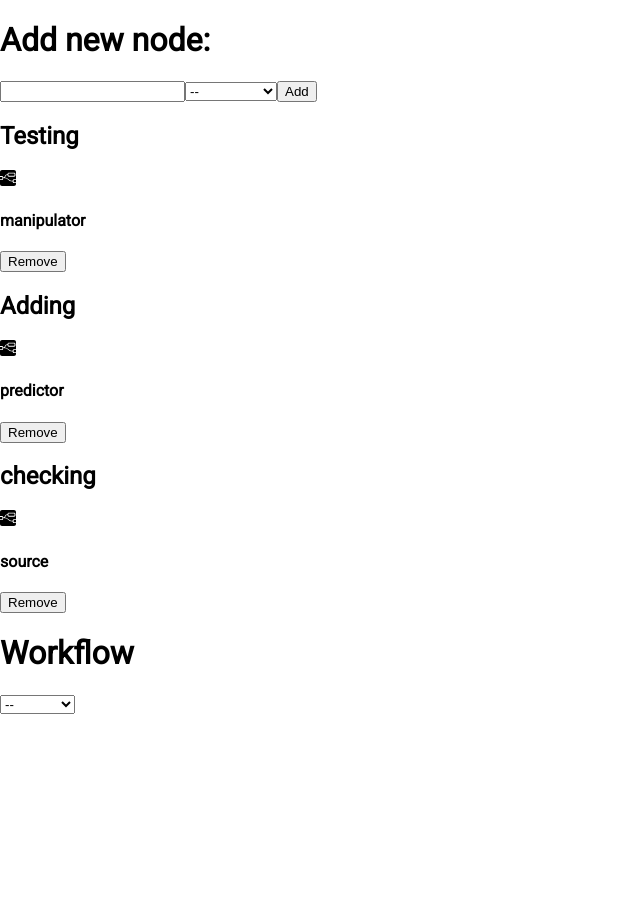
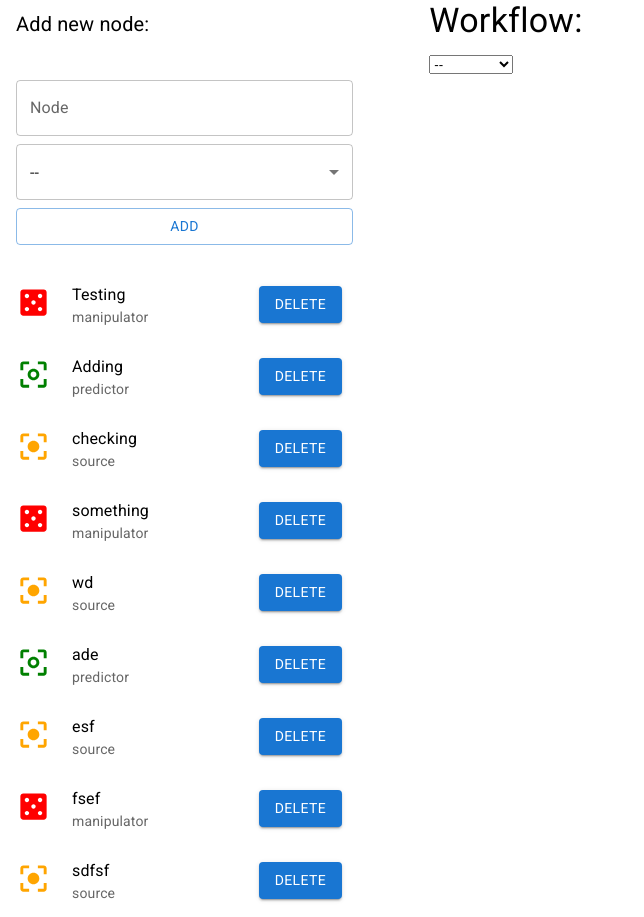
Before and after one commit to GosWoj/knime-challange, a React (Create React App) app: page / in a window 1280 px wide. Shown: the whole page, without its empty margins (0-644 px from the left). Before the commit the page ends 800 px from the top, so only its background shows below. Built offline with nearby package versions, Linux system fonts and the light colour scheme; data requests are answered from the project's data file.

Commit message:
added some styling to nodes, node list and form

```diff
--- a/db.json
+++ b/db.json
@@ -14,6 +14,46 @@
       "name": "checking",
       "type": "source",
       "id": 3
+    },
+    {
+      "name": "something",
+      "type": "manipulator",
+      "id": 4
+    },
+    {
+      "name": "wd",
+      "type": "source",
+      "id": 5
+    },
+    {
+      "name": "ade",
+      "type": "predictor",
+      "id": 6
+    },
+    {
+      "name": "esf",
+      "type": "source",
+      "id": 7
+    },
+    {
+      "name": "fsef",
+      "type": "manipulator",
+      "id": 8
+    },
+    {
+      "name": "sdfsf",
+      "type": "source",
+      "id": 9
+    },
+    {
+      "name": "vdvdf",
+      "type": "manipulator",
+      "id": 10
+    },
+    {
+      "name": "fer",
+      "type": "source",
+      "id": 11
     }
   ]
 }
--- a/package.json
+++ b/package.json
@@ -6,6 +6,7 @@
     "@emotion/react": "^11.4.1",
     "@emotion/styled": "^11.3.0",
     "@fontsource/roboto": "^4.5.0",
+    "@mui/icons-material": "^5.0.0",
     "@mui/material": "^5.0.0",
     "@testing-library/jest-dom": "^5.11.4",
     "@testing-library/react": "^11.1.0",
@@ -13,7 +14,6 @@
     "axios": "^0.21.4",
     "react": "^17.0.2",
     "react-dom": "^17.0.2",
-    "react-icons": "^4.2.0",
     "react-scripts": "4.0.3",
     "web-vitals": "^1.0.1"
   },
--- a/src/App.js
+++ b/src/App.js
@@ -1,12 +1,14 @@
 import React, { useState, useEffect } from "react";
+import Typography from "@mui/material/Typography";
 import nodeService from "./services/nodeService";
-import Node from "./components/Node";
 import NodeWorkflow from "./components/NodeWorkflow";
+import NodeList from "./components/NodeList";
+import AddNodeForm from "./components/AddNodeForm";
+import Box from "@mui/material/Box";
+import Grid from "@mui/material/Grid";
 
 const App = () => {
   const [nodes, setNodes] = useState([]);
-  const [text, setText] = useState("");
-  const [type, setType] = useState("empty");
   const [workflow, setWorkflow] = useState([]);
   const [search, setSearch] = useState("");
 
@@ -19,27 +21,13 @@ const App = () => {
     getNodes();
   }, []);
 
-  const handleAdd = async (e) => {
-    e.preventDefault();
-
-    if (text && type !== "empty") {
-      const newNode = {
-        name: text,
-        type,
+  const handleAdd = async (newNode) => {
+    await nodeService.addNode(newNode);
+    getNodes();
   };
 
-      await nodeService.addNode(newNode);
-      getNodes();
-      setText("");
-      setType("empty");
-    } else {
-      window.alert("Please, fill the form");
-    }
-  };
-
-  const handleRemove = async (id) => {
-    await nodeService.removeNode(id);
-
+  const handleDelete = async (id) => {
+    await nodeService.deleteNode(id);
     getNodes();
   };
 
@@ -67,31 +55,19 @@ const App = () => {
   };
 
   return (
-    <div>
-      <h1>Add new node:</h1>
-      <form onSubmit={handleAdd}>
-        <input
-          value={text}
-          onChange={(e) => setText(e.target.value)}
-          name="node"
-        />
-        <select
-          name="type"
-          value={type}
-          onChange={(e) => setType(e.target.value)}
-        >
-          <option value="empty">--</option>
-          <option value="source">Source</option>
-          <option value="manipulator">Manipulator</option>
-          <option value="predictor">Predictor</option>
-        </select>
-        <button type="submit">Add</button>
-      </form>
-      {nodes.map((node) => {
-        return <Node key={node.id} node={node} handleRemove={handleRemove} />;
-      })}
-      <div>
-        <h1>Workflow</h1>
+    <Box sx={{ flexGrow: 1 }}>
+      <Grid container spacing={1}>
+        <Grid item xs={4}>
+          <Typography variant="h6" gutterBottom sx={{ margin: "0.5rem 1rem" }}>
+            Add new node:
+          </Typography>
+          <AddNodeForm handleAdd={handleAdd} />
+          <NodeList nodes={nodes} handleDelete={handleDelete} />
+        </Grid>
+        <Grid item xs={8}>
+          <Typography variant="h4" gutterBottom>
+            Workflow:
+          </Typography>
           {workflow.length > 0 ? (
             <div>
               {workflow.map((w) => {
@@ -152,8 +128,9 @@ const App = () => {
               })}
             </select>
           )}
-      </div>
-    </div>
+        </Grid>
+      </Grid>
+    </Box>
   );
 };
 
--- /dev/null
+++ b/src/components/AddNodeForm.js
@@ -0,0 +1,57 @@
+import React, { useState } from "react";
+import FormControl from "@mui/material/FormControl";
+import Button from "@mui/material/Button";
+import TextField from "@mui/material/TextField";
+import Select from "@mui/material/Select";
+import MenuItem from "@mui/material/MenuItem";
+
+const AddNodeForm = ({ handleAdd }) => {
+  const [text, setText] = useState("");
+  const [type, setType] = useState("empty");
+
+  const handleSubmit = (e) => {
+    e.preventDefault();
+
+    if (text && type !== "empty") {
+      const newNode = {
+        name: text,
+        type,
+      };
+
+      handleAdd(newNode);
+      setText("");
+      setType("empty");
+    } else {
+      window.alert("Please, fill the form");
+    }
+  };
+
+  return (
+    <FormControl sx={{ padding: "1rem", width: "80%" }}>
+      <TextField
+        value={text}
+        onChange={(e) => setText(e.target.value)}
+        name="node"
+        label="Node"
+        variant="outlined"
+        margin="normal"
+      />
+      <Select
+        name="type"
+        value={type}
+        onChange={(e) => setType(e.target.value)}
+        sx={{ marginBottom: "0.5rem" }}
+      >
+        <MenuItem value="empty">--</MenuItem>
+        <MenuItem value="source">Source</MenuItem>
+        <MenuItem value="manipulator">Manipulator</MenuItem>
+        <MenuItem value="predictor">Predictor</MenuItem>
+      </Select>
+      <Button variant="outlined" type="submit" onClick={handleSubmit}>
+        Add
+      </Button>
+    </FormControl>
+  );
+};
+
+export default AddNodeForm;
--- a/src/components/Icon.js
+++ b/src/components/Icon.js
@@ -1,26 +1,15 @@
 import React from "react";
-import { IconContext } from "react-icons/lib";
-import { SiNodeRed } from "react-icons/si";
+import CenterFocusStrongIcon from "@mui/icons-material/CenterFocusStrong";
+import CasinoIcon from "@mui/icons-material/Casino";
+import CenterFocusWeakIcon from "@mui/icons-material/CenterFocusWeak";
 
 const Icon = ({ type }) => {
   if (type === "source") {
-    return (
-      <IconContext.Provider value={{ color: "orange", size: "3rem" }}>
-        <SiNodeRed />
-      </IconContext.Provider>
-    );
+    return <CenterFocusStrongIcon fontSize="large" sx={{ color: "orange" }} />;
   } else if (type === "manipulator") {
-    return (
-      <IconContext.Provider value={{ color: "#fff600", size: "3rem" }}>
-        <SiNodeRed />
-      </IconContext.Provider>
-    );
+    return <CasinoIcon fontSize="large" sx={{ color: "red" }} />;
   } else {
-    return (
-      <IconContext.Provider value={{ color: "green", size: "3rem" }}>
-        <SiNodeRed />
-      </IconContext.Provider>
-    );
+    return <CenterFocusWeakIcon fontSize="large" sx={{ color: "green" }} />;
   }
 };
 
--- a/src/components/Node.js
+++ b/src/components/Node.js
@@ -1,21 +1,26 @@
 import React from "react";
+import ListItem from "@mui/material/ListItem";
+import ListItemText from "@mui/material/ListItemText";
+import ListItemAvatar from "@mui/material/ListItemAvatar";
+import Button from "@mui/material/Button";
 import Icon from "./Icon";
 
-const Node = ({ node, handleRemove }) => {
+const Node = ({ node, handleDelete }) => {
   const handleClick = (e) => {
     e.preventDefault();
-    handleRemove(node.id);
+    handleDelete(node.id);
   };
 
   return (
-    <div>
-      <h2>{node.name}</h2>
-      <div>
+    <ListItem>
+      <ListItemAvatar>
         <Icon type={node.type} />
-      </div>
-      <h4>{node.type}</h4>
-      <button onClick={handleClick}>Remove</button>
-    </div>
+      </ListItemAvatar>
+      <ListItemText primary={node.name} secondary={node.type} />
+      <Button variant="contained" onClick={handleClick}>
+        Delete
+      </Button>
+    </ListItem>
   );
 };
 
--- /dev/null
+++ b/src/components/NodeList.js
@@ -0,0 +1,15 @@
+import React from "react";
+import List from "@mui/material/List";
+import Node from "./Node";
+
+const NodeList = ({ nodes, handleDelete }) => {
+  return (
+    <List sx={{ width: "85%", overflow: "auto", height: "80vh" }}>
+      {nodes.map((node) => {
+        return <Node key={node.id} node={node} handleDelete={handleDelete} />;
+      })}
+    </List>
+  );
+};
+
+export default NodeList;
--- a/src/components/NodeWorkflow.js
+++ b/src/components/NodeWorkflow.js
@@ -1,5 +1,5 @@
 import React from "react";
-import { FaMinus } from "react-icons/fa";
+import Button from "@mui/material/Button";
 import Icon from "./Icon";
 
 const NodeWorkflow = ({ node, handleDelete }) => {
@@ -14,7 +14,9 @@ const NodeWorkflow = ({ node, handleDelete }) => {
         <Icon type={node.type} />
       </div>
       <h4>{node.type}</h4>
-      <FaMinus onClick={() => handleClick(node.id)} />
+      <Button sx={{ color: "red" }} onClick={() => handleClick(node.id)}>
+        Remove
+      </Button>
     </div>
   );
 };
--- a/src/index.css
+++ b/src/index.css
@@ -4,8 +4,3 @@ body {
   -webkit-font-smoothing: antialiased;
   -moz-osx-font-smoothing: grayscale;
 }
-
-code {
-  font-family: source-code-pro, Menlo, Monaco, Consolas, "Courier New",
-    monospace;
-}
--- a/src/services/nodeService.js
+++ b/src/services/nodeService.js
@@ -14,7 +14,7 @@ const addNode = async (node) => {
   return response.data;
 };
 
-const removeNode = async (id) => {
+const deleteNode = async (id) => {
   const response = await axios.delete(`${baseURL}/${id}`);
 
   return response.data;
@@ -23,7 +23,7 @@ const removeNode = async (id) => {
 const nodeService = {
   getAll,
   addNode,
-  removeNode,
+  deleteNode,
 };
 
 export default nodeService;
```
Also changed, not shown: 2 other files (tests, documents, lock files or other folders). Lines whose indentation alone changed are shown as unchanged.
